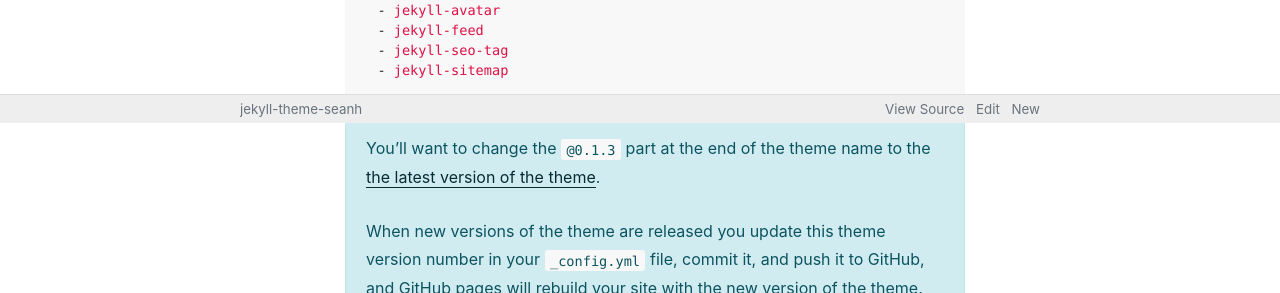
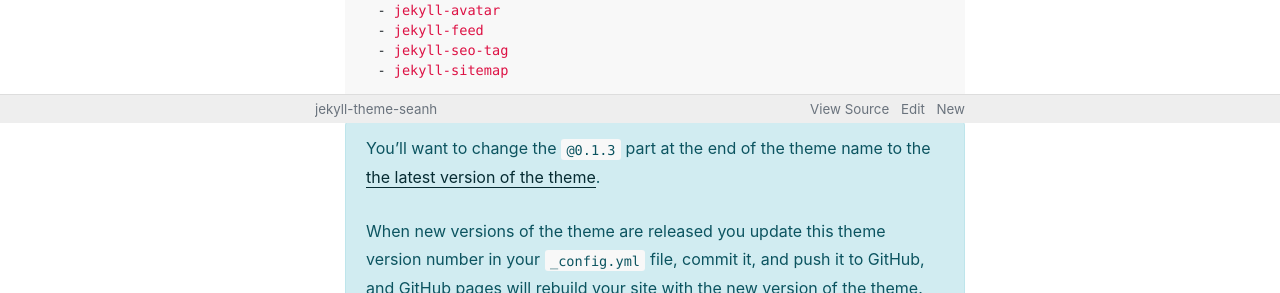
Before and after one commit to seanh/jekyll-theme-oatcake, a Jekyll site: the page built from index.md, in a window 1280 px wide. Shown: the part 777-1070 px from the top of the page. Built offline with Jekyll 4.4.1, drawn with Linux system fonts in a browser that asks for light colours; our own code applies the rules of GitHub Pages for plain Markdown files.

Commit message:
Site footer width fix

```diff
--- a/_sass/_layout.scss
+++ b/_sass/_layout.scss
@@ -138,8 +138,7 @@ body {
   padding-bottom: 10rem;
 }
 
-.content__outer-container,
-.site-footer__inner {
+.content__outer-container {
   max-width: 800px;
   margin-left: auto;
   margin-right: auto;
@@ -154,7 +153,8 @@ body {
   text-align: center;
 }
 
-.content__inner-container {
+.content__inner-container,
+.site-footer__inner {
   max-width: 650px;
   margin-left: auto;
   margin-right: auto;
```
